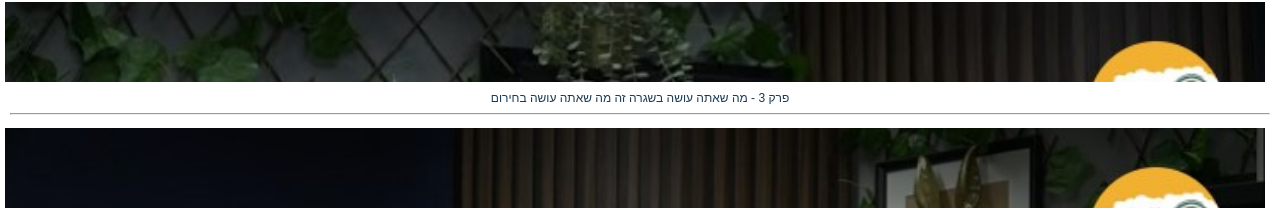
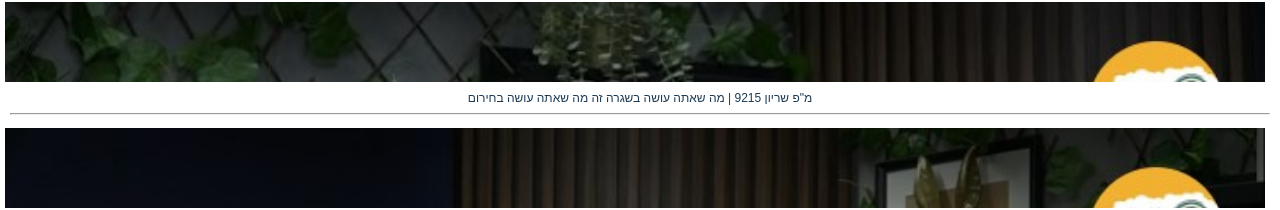
Before and after one commit to Yuvalfriedman1973/podcast-menu, a plain HTML site: page index.html in a window 1280 px wide. Shown: the part 376-586 px from the top of the page. Drawn offline with Linux system fonts and the light colour scheme.

Commit message:
Update index.html

```diff
--- a/index.html
+++ b/index.html
@@ -25,7 +25,7 @@
                 </div>
                 <div class="box">
                     <a href="https://yuvalfriedman1973.github.io/podcast-pakal-ch3/"><img class="image" src="תמונה פ 3.jpg" alt="תמונת לוגו"></a>
-                    <p>פרק  3 - מה שאתה עושה בשגרה זה מה שאתה עושה בחירום</p>
+                    <p> מ"פ שריון 9215 | מה שאתה עושה בשגרה זה מה שאתה עושה בחירום</p>
                     <hr>
                 </div>
                 <div class="box">
```
